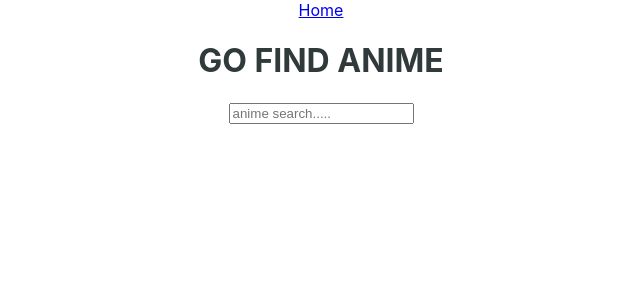
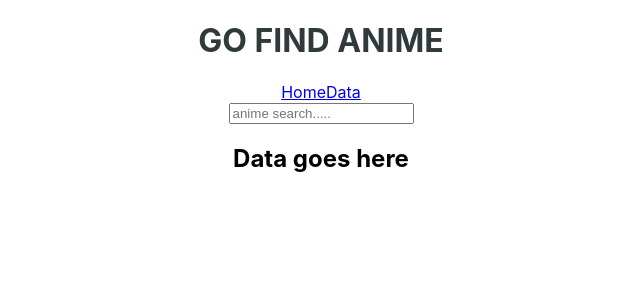
Before and after one commit to windtronic/anime_search_database, a React (Create React App) app in the folder go_find_anime/: page /Data in a window 1280 px wide. Shown: the top 300 px of the page, without its empty margins (319-959 px from the left). Built offline with nearby package versions, Linux system fonts and the light colour scheme; no server answers.

Commit message:
errors with api

```diff
--- a/go_find_anime/public/index.html
+++ b/go_find_anime/public/index.html
@@ -14,7 +14,7 @@
       manifest.json provides metadata used when your web app is installed on a
       user's mobile device or desktop. See https://developers.google.com/web/fundamentals/web-app-manifest/
     -->
-    <link rel="manifest" href="%PUBLIC_URL%/manifest.json" />
+    <!-- <link rel="manifest" href="%PUBLIC_URL%/manifest.json" /> -->
     <!--
       Notice the use of %PUBLIC_URL% in the tags above.
       It will be replaced with the URL of the `public` folder during the build.
@@ -24,7 +24,7 @@
       work correctly both with client-side routing and a non-root public URL.
       Learn how to configure a non-root public URL by running `npm run build`.
     -->
-    <title>React App</title>
+    <title>GO FIND ANIME</title>
   </head>
   <body>
     <noscript>You need to enable JavaScript to run this app.</noscript>
--- a/go_find_anime/src/App.js
+++ b/go_find_anime/src/App.js
@@ -1,25 +1,17 @@
 import './App.css'
+import Header from './components/Header'
+import Main from './components/Main'
 import axios from 'axios'
-import { Route, Routes } from 'react-router-dom'
-import { useState, useEffect } from 'react';
-import Header from './components/Header'
-import Nav from './components/Nav'
-import Main from './components/Main'
+
 
 function App() {
-
-	const [animeList, SetAnimeList] = useState([])
-	const [search, setSearch] = useState([])
-
-
-
 
 
 	return (
 		<div className="App">
-			<Nav />
-	        <Header />
+		    <Header />
 			<Main />
+
 		</div>
 	);
 }
--- /dev/null
+++ b/go_find_anime/src/components/Data.js
@@ -0,0 +1,43 @@
+import { useState, useEffect } from "react"
+import axios from 'axios'
+import React from "react"
+
+
+
+export default function Data () {
+
+
+    //making a state to set data in
+    // setting up a useEffect to control my components lifecycle
+    //organize API links /url
+    //Make the API call
+    // set our data in state and log it
+    // render our data
+
+ 	const [animeList, SetAnimeList] = useState({})
+	// const [search, setSearch] = useState([])
+
+
+
+
+
+useEffect(() => {
+	const url = 'https//api.jikan.moe/v4/anime/'
+
+
+    const getAnimeList = async() => {
+		const response = await axios.get(url)
+		console.log(response.data)
+        SetAnimeList(response.data)
+
+}
+	getAnimeList()
+
+}, [])
+
+    return (
+        <div>
+            <h2> Data goes here </h2>
+        </div>
+    )
+}
--- a/go_find_anime/src/components/Header.jsx
+++ b/go_find_anime/src/components/Header.jsx
@@ -1,9 +1,16 @@
 import React from "react"
+import Nav from './Nav'
 
 export default function Header (props) {
     return (
-        <div>
-            <h1>GO FIND ANIME</h1>
+    <div>
+        <div className='header-title'>
+          <h1>GO FIND ANIME</h1>
         </div>
+
+        <div className='nav-container'>
+            <Nav />
+        </div>
+    </div>
     )
 }
--- a/go_find_anime/src/components/Home.jsx
+++ b/go_find_anime/src/components/Home.jsx
@@ -1,9 +1,8 @@
-import React from "react"
-
 export default function Home (props) {
     return (
         <div>
             <h1></h1>
+            <img></img>
         </div>
     )
 }
--- a/go_find_anime/src/components/Main.jsx
+++ b/go_find_anime/src/components/Main.jsx
@@ -1,12 +1,24 @@
  import { Route, Routes} from 'react-router-dom'
  import React from "react"
+ import Home from './Home'
+ import Data from './Data'
+
 
 export default function Main (props) {
     return (
+       <div>
         <div className='main-box'>
           <form className='search' />
             <input type='search'
             placeholder='anime search.....' />
         </div>
+
+        <Routes>
+        <Route path='/' element={<Home/>}/>
+        <Route path='/Data' element={<Data/>} />
+
+        </Routes>
+
+        </div>
     )
 }
--- a/go_find_anime/src/components/Nav.jsx
+++ b/go_find_anime/src/components/Nav.jsx
@@ -7,8 +7,7 @@ export default function Nav () {
         <div className='Link'>
 
             <Link to='/'>Home</Link>
-            {/* <Link to='/Header'>Header</Link>
-            <Link to='/Main'>Main</Link> */}
+            <Link to='/Data'>Data</Link>
 
         </div>
     )
```
